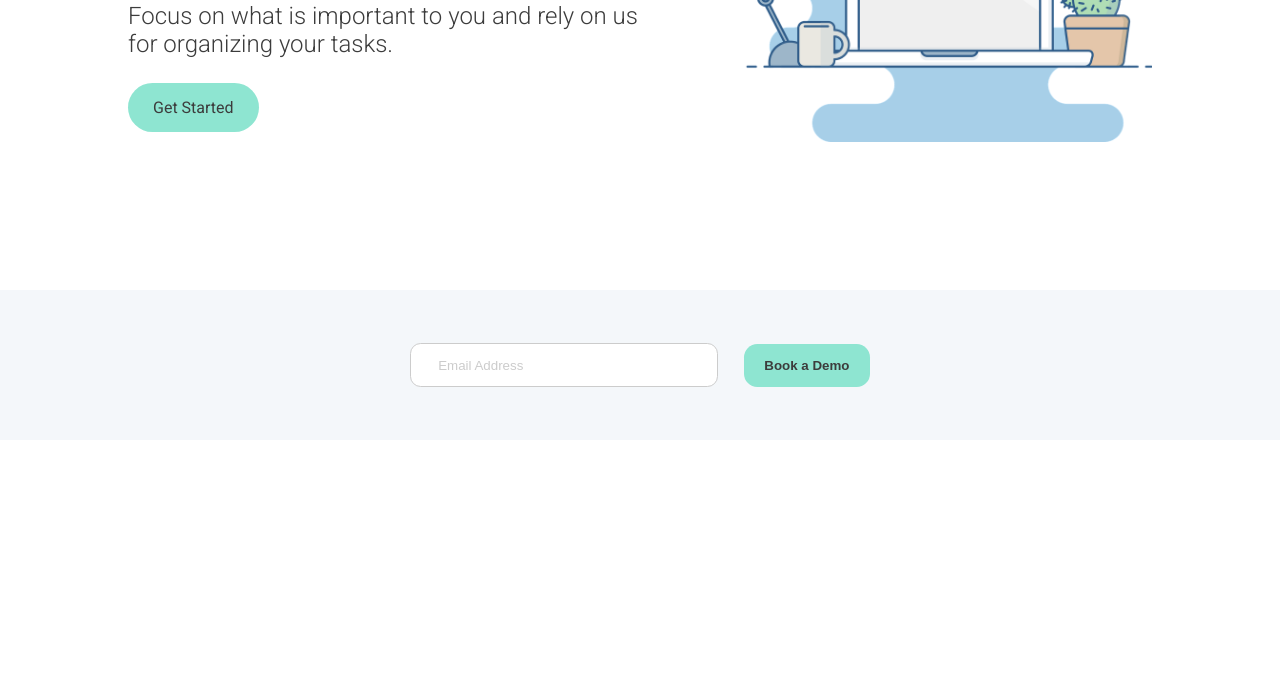
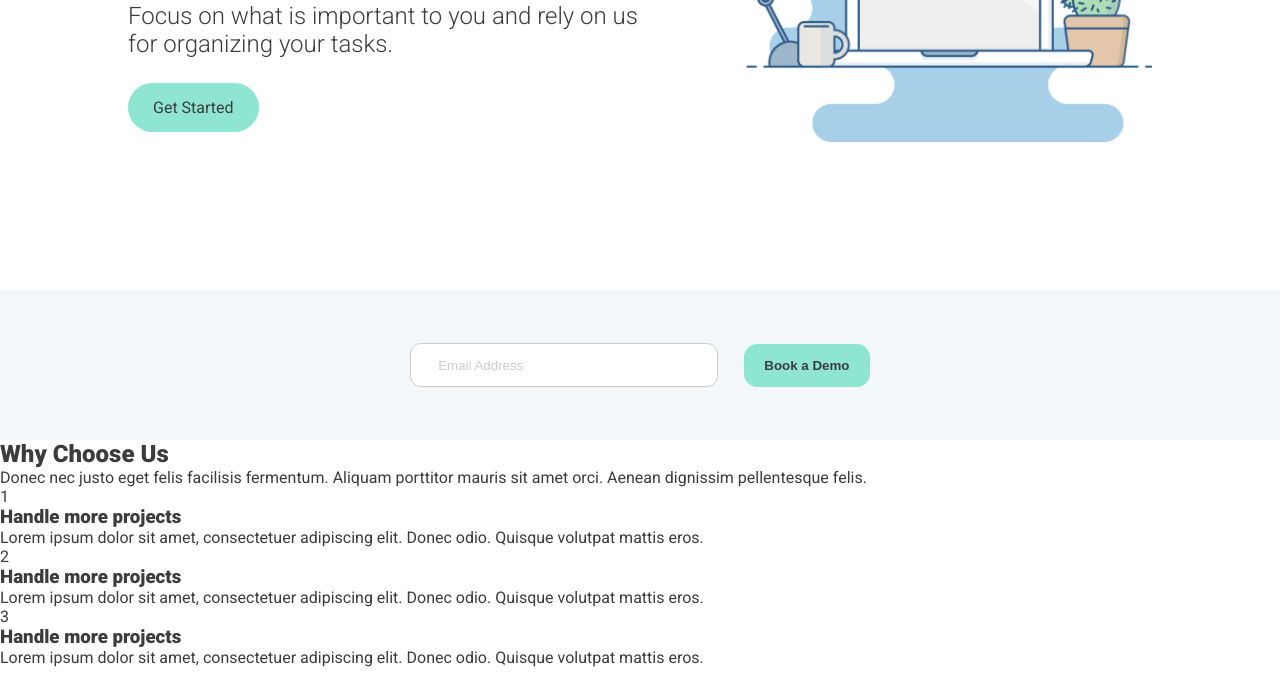
Before and after one commit to abrahamparayil/tb3-assessments, a plain HTML site: page css-assessment/index.html in a window 1280 px wide. Shown: the part 440-1131 px from the top of the page. Before the commit the page ends 904 px from the top, so only its background shows below. Drawn offline with Linux system fonts and the light colour scheme.

Commit message:
07:20 Timestamp Push

```diff
--- a/css-assessment/index.html
+++ b/css-assessment/index.html
@@ -43,6 +43,31 @@
                 <input type="submit" value="Book a Demo">
             </form>
         </div>
+        <div class="why-choose">
+            <div class="header-why">
+                <h2>Why Choose Us</h2>
+                <p>Donec nec justo eget felis facilisis fermentum. Aliquam porttitor mauris sit amet orci. Aenean dignissim pellentesque felis.</p>
+            </div>
+            <div class="items-why">
+                <div class="item-why">
+                    <span class="number-why">1</span>
+                    <h3>Handle more projects</h3>
+                    <p>Lorem ipsum dolor sit amet, consectetuer adipiscing elit. Donec odio. Quisque volutpat mattis eros. </p>
+                </div>
+
+                <div class="item-why">
+                    <span class="number-why">2</span>
+                    <h3>Handle more projects</h3>
+                    <p>Lorem ipsum dolor sit amet, consectetuer adipiscing elit. Donec odio. Quisque volutpat mattis eros. </p>
+                </div>
+
+                <div class="item-why">
+                    <span class="number-why">3</span>
+                    <h3>Handle more projects</h3>
+                    <p>Lorem ipsum dolor sit amet, consectetuer adipiscing elit. Donec odio. Quisque volutpat mattis eros. </p>
+                </div>
+            </div>
+        </div>
         </main>
     </body>
 </html>
--- a/css-assessment/main.css
+++ b/css-assessment/main.css
@@ -130,3 +130,6 @@ input[type=submit] {
   cursor: pointer;
   font-weight:700;
 }
+.why-choose{
+
+}
```
